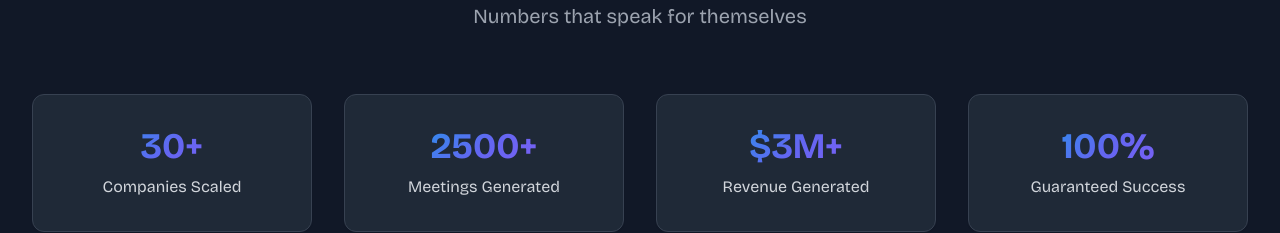
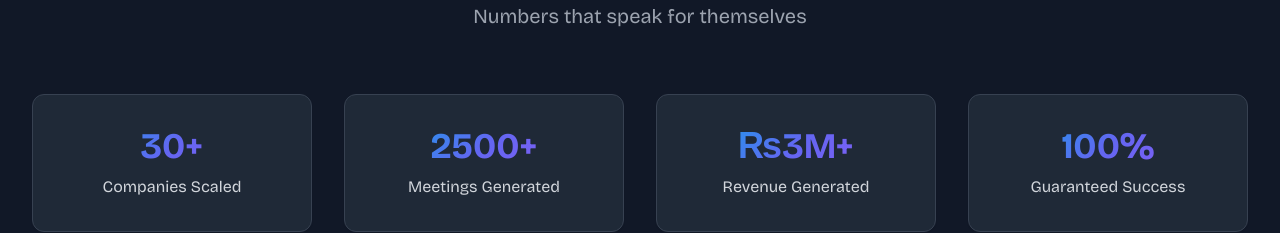
Before and after one commit to harsh719/growth-flow-klients, a React (Vite) app: page /about in a window 1280 px wide. Shown: the part 1120-1353 px from the top of the page. Built offline with nearby package versions, Linux system fonts and the light colour scheme.

Commit message:
Refactor: Replace currency symbol
Replace the '$' currency symbol with '₨' across the application.

```diff
--- a/src/pages/About.tsx
+++ b/src/pages/About.tsx
@@ -1,3 +1,4 @@
+
 import React from 'react';
 import { Card, CardContent } from '@/components/ui/card';
 import { Avatar, AvatarFallback } from '@/components/ui/avatar';
@@ -16,7 +17,7 @@ const About = () => {
       label: "Meetings Generated"
     },
     {
-      number: "$3M+",
+      number: "₨3M+",
       label: "Revenue Generated"
     },
     {
```
